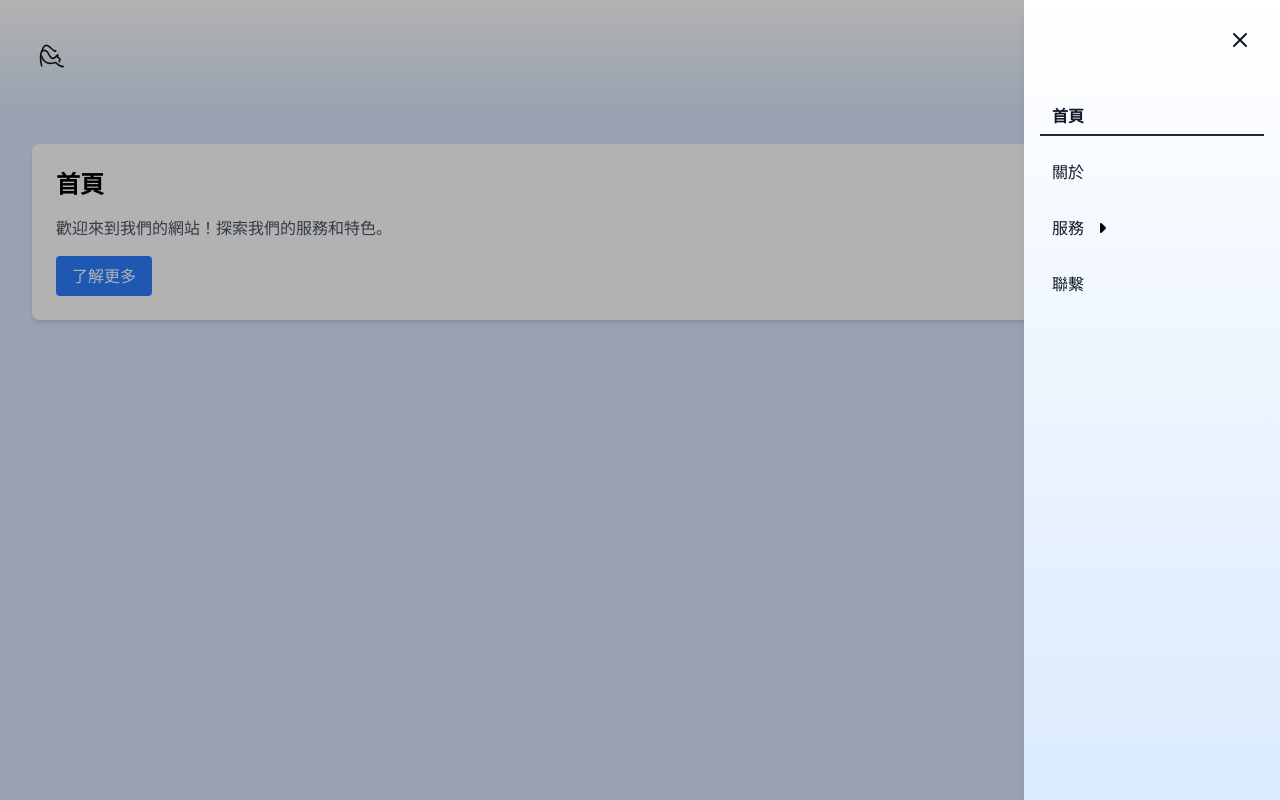
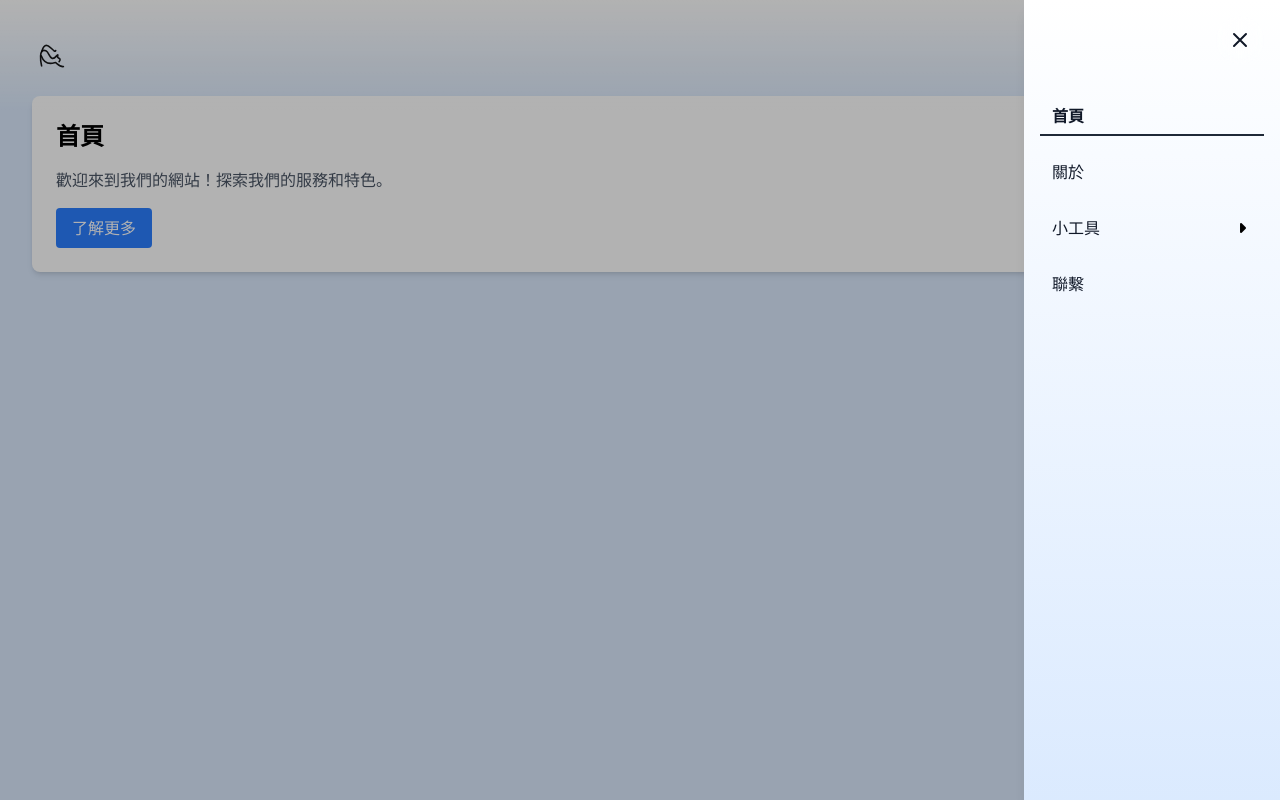
Before and after one commit to lun723/One-Idea, a React (Vite) app: page / in a window 1280 px wide. Both pictures are taken after a click on the button "Open menu". Built offline with nearby package versions, Linux system fonts and the light colour scheme.

Commit message:
調整排版及畫面顯示

```diff
--- a/src/assets/CSS/index.css
+++ b/src/assets/CSS/index.css
@@ -2,7 +2,7 @@
 @import "tailwindcss";
 
 .sidebar-link {
-    @apply block text-gray-900 px-3 py-2 rounded-md relative no-underline;
+    @apply flex text-gray-900 px-3 py-2 rounded-md relative no-underline;
 }
 
 .sidebar-link:hover {
--- a/src/components/Header/Header.styles.ts
+++ b/src/components/Header/Header.styles.ts
@@ -1,5 +1,5 @@
 export const STYLES = {
-    header: 'bg-gradient-to-b from-white to-transparent',
+    header: 'bg-gradient-to-b from-white to-transparent fixed top-0 left-0 w-full z-50',
     container: 'max-w-7xl mx-auto p-4 sm:p-6 lg:p-8 flex items-center justify-between',
     logo: {
         container: 'flex items-center',
--- a/src/components/Header/Header.tsx
+++ b/src/components/Header/Header.tsx
@@ -1,4 +1,4 @@
-import React, { useState } from 'react';
+import React, { useState, useEffect } from 'react';
 import { NavLink } from 'react-router-dom';
 import type { HeaderProps } from './Header.types';
 import { STYLES } from './Header.styles';
@@ -13,6 +13,8 @@ const Header: React.FC<HeaderProps> = ({
     'data-testid': testId = 'header',
 }) => {
     const [isSidebarOpen, setIsSidebarOpen] = useState(false);
+    const [isVisible, setIsVisible] = useState(true);
+    const [lastScrollY, setLastScrollY] = useState(0);
 
     const toggleSidebar = () => {
         setIsSidebarOpen(prev => !prev);
@@ -49,8 +51,27 @@ const Header: React.FC<HeaderProps> = ({
         );
     };
 
+    useEffect(() => {
+        const handleScroll = () => {
+            const currentScrollY = window.scrollY;
+            if (currentScrollY > lastScrollY && currentScrollY > 100) {
+                // Scrolling down and past a threshold (e.g., 100px)
+                setIsVisible(false);
+            } else {
+                // Scrolling up or near the top
+                setIsVisible(true);
+            }
+            setLastScrollY(currentScrollY);
+        };
+
+        window.addEventListener('scroll', handleScroll);
+        return () => {
+            window.removeEventListener('scroll', handleScroll);
+        };
+    }, [lastScrollY]);
+
     return (
-        <header className={`${STYLES.header} ${className}`} data-testid={testId}>
+        <header className={`${STYLES.header} ${className} ${isVisible ? '' : 'hidden'}`} data-testid={testId}>
             <nav>
                 <div className={STYLES.container}>
                     {/* Logo 區域 */}
--- a/src/components/Layout.tsx
+++ b/src/components/Layout.tsx
@@ -1,4 +1,3 @@
-// Layout.tsx
 import React from 'react';
 import { Outlet } from 'react-router-dom';
 import Header from './Header';
@@ -10,12 +9,12 @@ const navItems: RouteConfig[] = routes.filter(route => route.isNavItem);
 
 const Layout: React.FC = () => {
   return (
-    <div className="min-h-screen bg-blue-100">
+    <div className="min-h-screen bg-blue-100 relative">
       <Header
         logo={<img src={Logo} alt="Logo" className="h-10 w-auto" />}
         navItems={navItems}
       />
-      <main className="max-w-7xl mx-auto px-4 sm:px-6 lg:px-8 py-8">
+      <main className="max-w-7xl mx-auto px-4 sm:px-6 lg:px-8 py-8 pt-24"> {/* Added pt-16 to offset header */}
         <Outlet />
       </main>
     </div>
--- a/src/components/Sidebar/Sidebar.tsx
+++ b/src/components/Sidebar/Sidebar.tsx
@@ -39,7 +39,7 @@ const Sidebar: React.FC<SidebarProps> = ({ navItems, isOpen, onClose }) => {
                 }}
                 data-testid={generateTestId(item.path, item.id)}
             >
-                <span className="flex-1">{item.label}</span>
+                <span>{item.label}</span>
                 {item.subItems && item.subItems.length > 0 && (
                     <i
                         className={`fas ${isExpanded ? 'fa-caret-down' : 'fa-caret-right'} ml-2 text-black`}
@@ -49,7 +49,6 @@ const Sidebar: React.FC<SidebarProps> = ({ navItems, isOpen, onClose }) => {
         );
 
         if (Array.isArray(item.subItems) && item.subItems.length > 0 && isExpanded) {
-            console.log(`Rendering subItems for ${item.label}:`, item.subItems);
             return (
                 <div key={item.path}>
                     {linkContent}
--- a/src/config/routes.ts
+++ b/src/config/routes.ts
@@ -10,18 +10,17 @@ export interface RouteConfig {
     component: React.FC;
     isNavItem?: boolean;
     subItems?: RouteConfig[];
-    id?: string; // 添加 id 屬性，保持可選
+    id?: string;
 }
 
 export const routes: RouteConfig[] = [
     { label: '首頁', path: '/', component: Home, isNavItem: true, id: 'home' },
     { label: '關於', path: '/about', component: About, isNavItem: true, id: 'about' },
     {
-        label: '服務',
-        path: '/services',
+        label: '小工具',
+        path: '/tools',
         component: Services,
         isNavItem: true,
-        id: 'services',
         subItems: [
             { label: '諮詢服務', path: '/services/consulting', component: Services, isNavItem: true, id: 'consulting' },
             { label: '技術支持', path: '/services/support', component: Services, isNavItem: true, id: 'support' },
--- a/src/page/Home.tsx
+++ b/src/page/Home.tsx
@@ -3,6 +3,7 @@ import Content from '../components/Card';
 
 const Home: React.FC = () => {
   return (
+    <div>
       <Content title="首頁">
         <p className="text-gray-600">
           歡迎來到我們的網站！探索我們的服務和特色。
@@ -11,6 +12,7 @@ const Home: React.FC = () => {
           了解更多
         </button>
       </Content>
+    </div>
   );
 };
 
```
Lines whose indentation alone changed are shown as unchanged.
